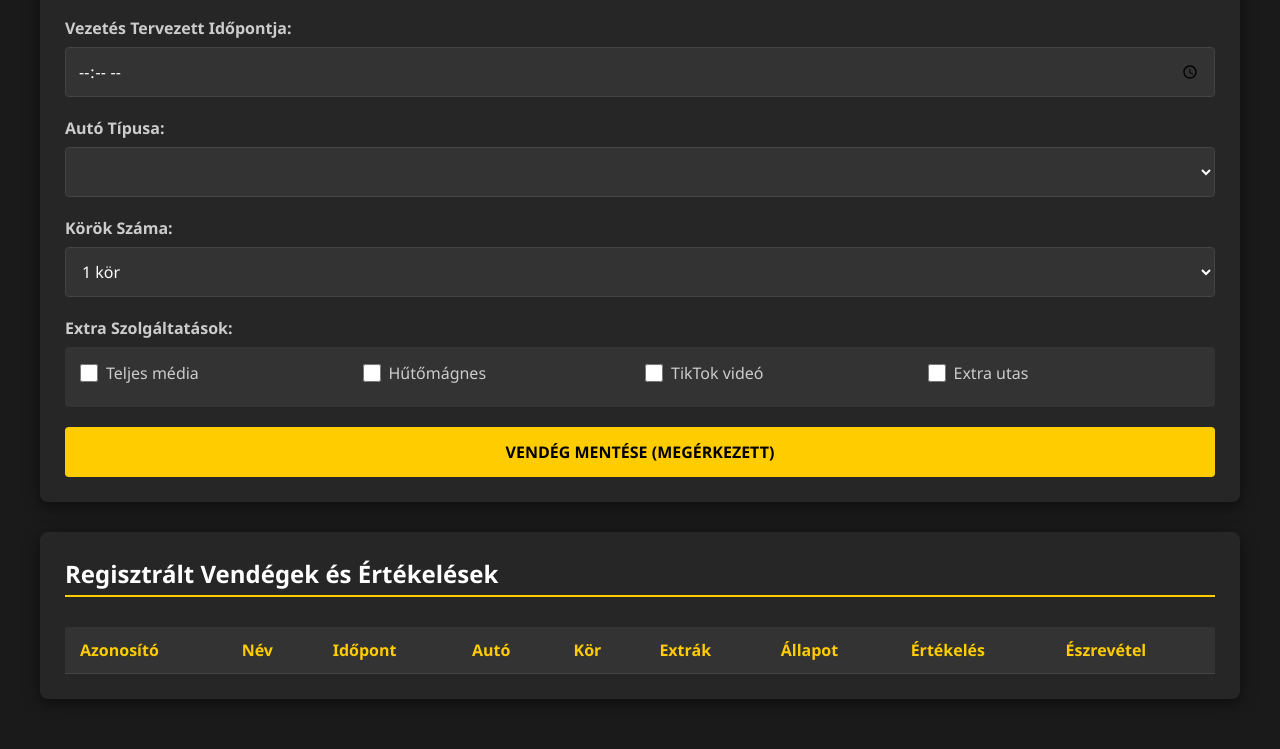
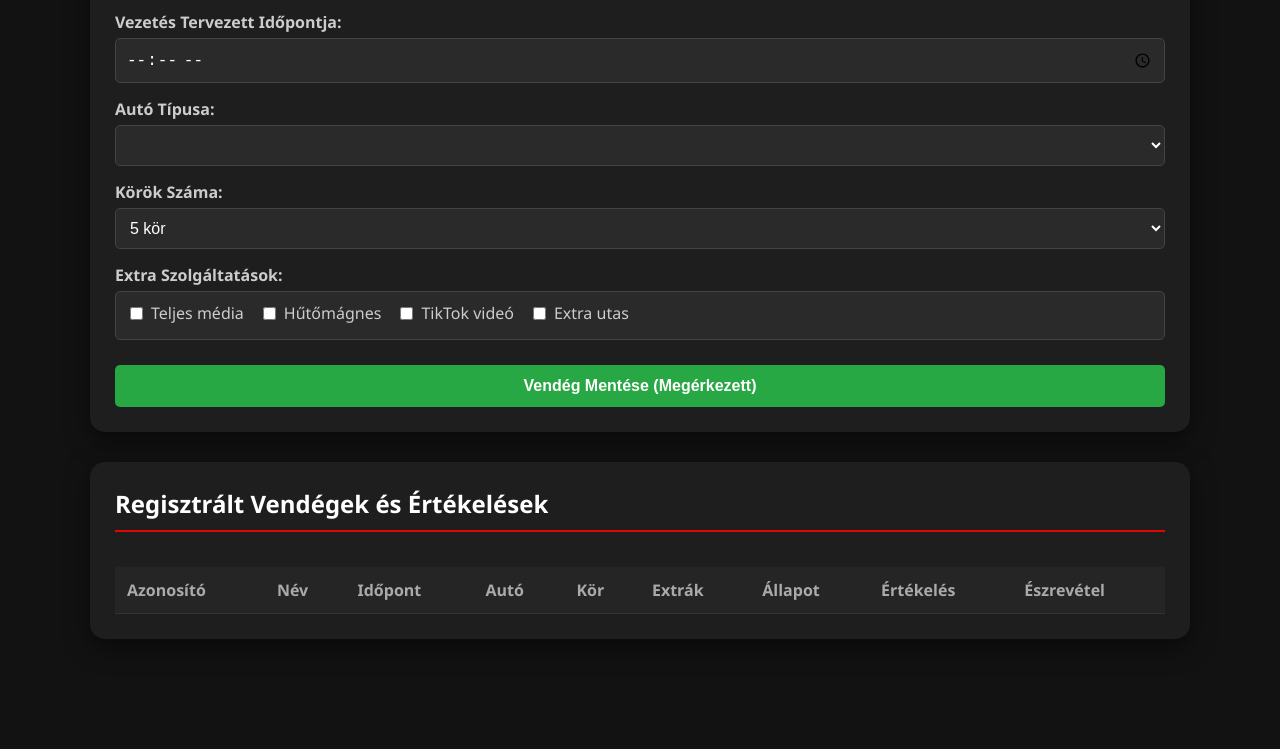
Before and after one commit to meszarossandor80-coder/DRX_SPORT_CALLER, a website: page public/admin.html in a window 1280 px wide. Shown: the part 357-1106 px from the top of the page. After the commit the page ends 1046 px from the top, so only its background shows below. Drawn offline with nearby package versions, Linux system fonts and the light colour scheme; no server answers.

Commit message:
Update admin.html

```diff
--- a/public/admin.html
+++ b/public/admin.html
@@ -4,7 +4,107 @@
     <meta charset="UTF-8">
     <meta name="viewport" content="width=device-width, initial-scale=1.0">
     <title>DRX SPORT - Irodai Érkeztető Panel</title>
-    <link rel="stylesheet" href="/css/style.css">
+    <script src="/socket.io/socket.io.js"></script>
+    <style>
+        body {
+            font-family: 'Segoe UI', Tahoma, Geneva, Verdana, sans-serif;
+            background-color: #121212;
+            color: #ffffff;
+            margin: 0;
+            padding: 20px;
+        }
+        .container {
+            max-width: 1100px;
+            margin: 0 auto;
+        }
+        h1 { color: #e10600; text-align: center; margin-bottom: 30px; }
+        .card {
+            background-color: #1e1e1e;
+            padding: 25px;
+            border-radius: 15px;
+            box-shadow: 0 8px 24px rgba(0,0,0,0.5);
+            margin-bottom: 30px;
+        }
+        h2 { color: #fff; border-bottom: 2px solid #e10600; padding-bottom: 10px; margin-top: 0; }
+        .form-group {
+            margin-bottom: 15px;
+        }
+        label {
+            display: block;
+            margin-bottom: 5px;
+            font-weight: bold;
+            color: #ccc;
+        }
+        input[type="text"], input[type="time"], select {
+            width: 100%;
+            padding: 10px;
+            border-radius: 5px;
+            border: 1px solid #444;
+            background-color: #2a2a2a;
+            color: white;
+            box-sizing: border-box;
+            font-size: 16px;
+        }
+        .checkbox-group {
+            display: flex;
+            flex-wrap: wrap;
+            gap: 15px;
+            background: #2a2a2a;
+            padding: 10px;
+            border-radius: 5px;
+            border: 1px solid #444;
+        }
+        .checkbox-group label {
+            font-weight: normal;
+            cursor: pointer;
+            display: flex;
+            align-items: center;
+            gap: 5px;
+        }
+        .btn-submit {
+            background-color: #28a745;
+            color: white;
+            border: none;
+            padding: 12px 20px;
+            font-size: 16px;
+            font-weight: bold;
+            border-radius: 5px;
+            cursor: pointer;
+            width: 100%;
+            margin-top: 10px;
+            transition: 0.2s;
+        }
+        .btn-submit:hover { background-color: #218838; }
+
+        .table-responsive { overflow-x: auto; }
+        table {
+            width: 100%;
+            border-collapse: collapse;
+            margin-top: 15px;
+            background-color: #1a1a1a;
+        }
+        th, td {
+            padding: 12px;
+            text-align: left;
+            border-bottom: 1px solid #333;
+        }
+        th { background-color: #252525; color: #aaa; }
+
+        /* Státusz jelvények */
+        .status-badge {
+            padding: 5px 10px;
+            border-radius: 20px;
+            font-size: 12px;
+            font-weight: bold;
+            display: inline-block;
+        }
+        .status-yellow { background-color: #ffcc00; color: #000; }
+        .status-green { background-color: #28a745; color: #fff; }
+        .status-blue { background-color: #007bff; color: #fff; }
+        .status-gray { background-color: #6c757d; color: #fff; }
+
+        .eszrevetel-szoveg { color: #ffcc00; font-style: italic; }
+    </style>
 </head>
 <body>
     <div class="container">
@@ -31,16 +131,12 @@
 
                 <div class="form-group">
                     <label for="autoLista">Autó Típusa:</label>
-                    <select id="autoLista" required>
-                        <!-- A szerver automatikusan feltölti a 13 autóval -->
-                    </select>
+                    <select id="autoLista" required></select>
                 </div>
 
                 <div class="form-group">
                     <label for="korszam">Körök Száma:</label>
-                    <select id="korszam" required>
-                        <!-- JavaScript fogja feltölteni 1-től 15-ig -->
-                    </select>
+                    <select id="korszam" required></select>
                 </div>
 
                 <div class="form-group">
@@ -75,31 +171,32 @@
                             <th>Észrevétel</th>
                         </tr>
                     </thead>
-                    <tbody id="irodaVendegLista">
-                        <!-- Ide érkeznek valós időben a vendégek -->
-                    </tbody>
+                    <tbody id="irodaVendegLista"></tbody>
                 </table>
             </div>
         </div>
     </div>
 
-    <!-- Socket.io és Kliens JS -->
-    <script src="/socket.io/socket.io.js"></script>
     <script>
-        // Feltöltjük a körszámokat 1-től 15-ig a legördülőben
+        // Funkció a listák kezdeti feltöltéséhez
+        function listakBetoltese() {
+            // Körök feltöltése
             const korszamSelect = document.getElementById('korszam');
+            korszamSelect.innerHTML = '';
             for (let i = 1; i <= 15; i++) {
                 let opt = document.createElement('option');
                 opt.value = i;
                 opt.innerHTML = `${i} kör`;
+                if(i === 5) opt.selected = true; // Alapértelmezett 5 kör
                 korszamSelect.appendChild(opt);
             }
 
-        // Lekérjük a 13 autót a szerverről automatikusan
+            // Autók feltöltése API-ból
             fetch('/api/autok')
                 .then(res => res.json())
                 .then(autok => {
                     const autoSelect = document.getElementById('autoLista');
+                    autoSelect.innerHTML = '';
                     autok.forEach(auto => {
                         let opt = document.createElement('option');
                         opt.value = auto;
@@ -107,15 +204,17 @@
                         autoSelect.appendChild(opt);
                     });
                 });
+        }
 
-        // Csatlakozás a szerverhez valós időben
+        // Első betöltés futtatása
+        listakBetoltese();
+
         const socket = io();
 
-        // Űrlap elküldése (Vendég regisztráció)
+        // Űrlap elküldése
         document.getElementById('irodaForm').addEventListener('submit', (e) => {
             e.preventDefault();
 
-            // Kiválasztott checkboxok összegyűjtése
             const checkedExtras = [];
             document.querySelectorAll('input[name="extra"]:checked').forEach(cb => {
                 checkedExtras.push(cb.value);
@@ -131,23 +230,17 @@
             };
 
             socket.emit('ujVendeg', ujVendeg);
+
+            // Reset és az autó/kör listák biztonságos újragenerálása
             document.getElementById('irodaForm').reset();
-            // Újraépítjük a körszámokat a reset után
-            korszamSelect.innerHTML = '';
-            for (let i = 1; i <= 15; i++) {
-                let opt = document.createElement('option');
-                opt.value = i;
-                opt.innerHTML = `${i} kör`;
-                korszamSelect.appendChild(opt);
-            }
+            listakBetoltese();
         });
 
-        // Hibaüzenet kezelése (pl. ha már létezik az ID)
         socket.on('hiba', (uzenet) => {
             alert(uzenet);
         });
 
-        // Élő táblázat frissítése a szerverről kapott adatokkal
+        // Táblázat élő frissítése
         socket.on('vendegekFrissitese', (vendegek) => {
             const tbody = document.getElementById('irodaVendegLista');
             tbody.innerHTML = '';
@@ -155,7 +248,6 @@
             vendegek.forEach(v => {
                 const tr = document.createElement('tr');
 
-                // Állapot szín beállítása a logikád szerint
                 let statusClass = '';
                 let statusText = v.status;
                 if (v.status === 'MEGÉRKEZETT') statusClass = 'status-yellow';
```
Lines whose indentation alone changed are shown as unchanged.
